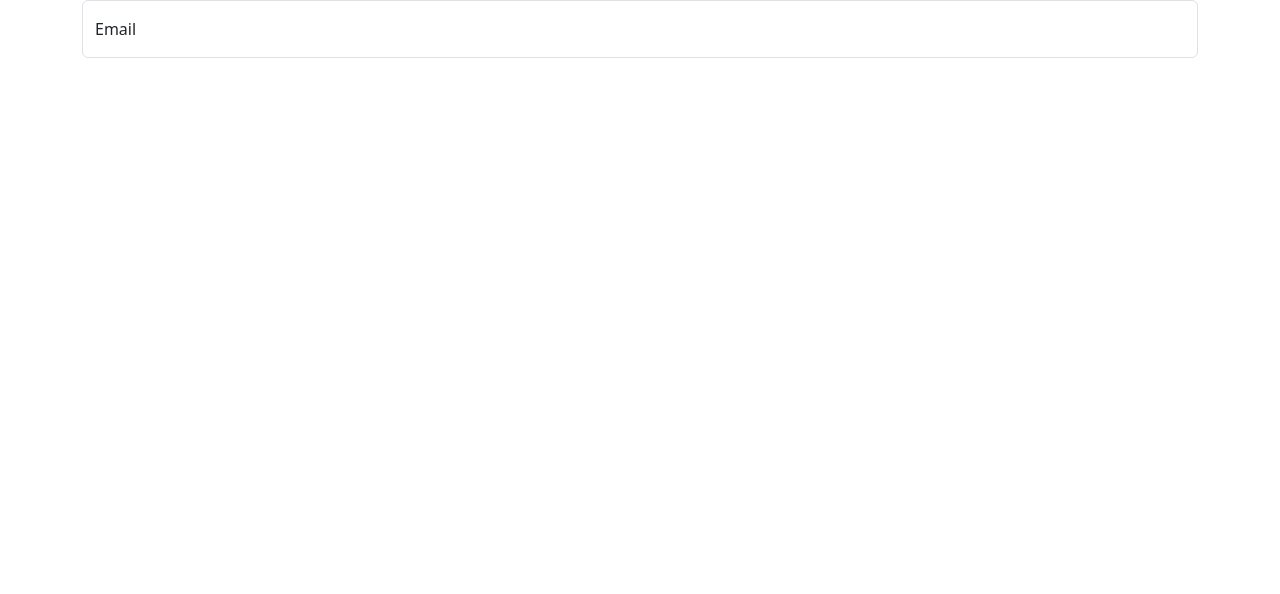
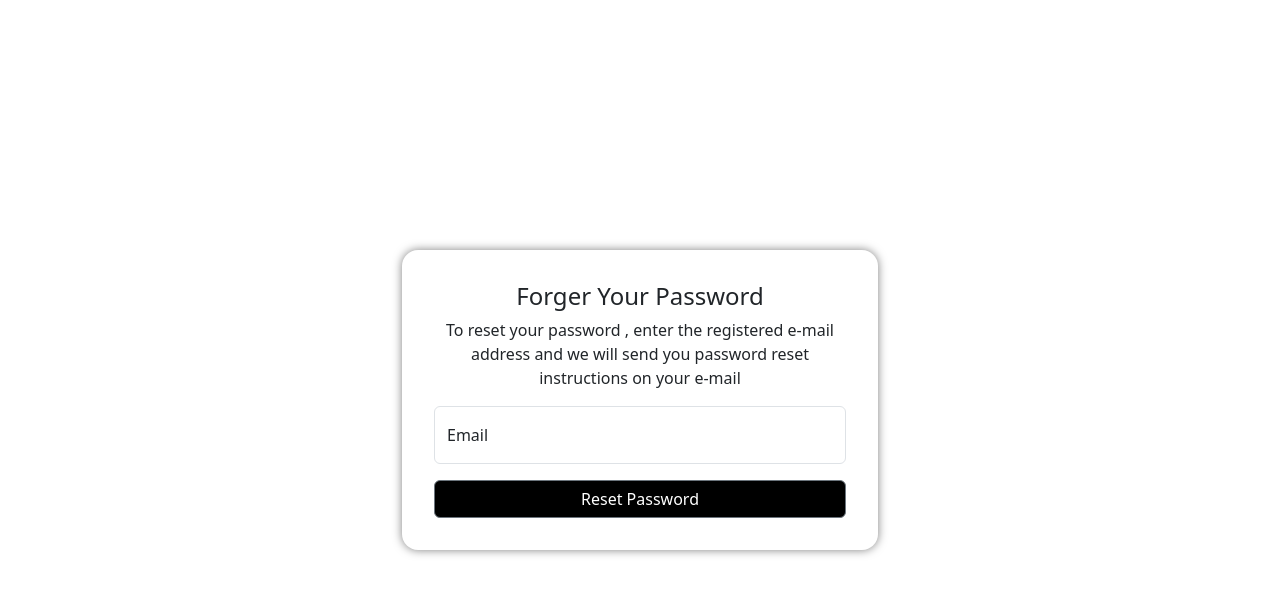
Before and after one commit to Gouravk73/ecommerce-app, a React (Create React App) app: page /passwordreset in a window 1280 px wide. Shown: the top 594 px of the page. Built offline with nearby package versions, Linux system fonts and the light colour scheme.

Commit message:
forget password logic

```diff
--- /dev/null
+++ b/src/api/forgetPassword.js
@@ -0,0 +1,20 @@
+export async function ForgetUserPassword(email){
+    const res=await fetch('https://identitytoolkit.googleapis.com/v1/accounts:sendOobCode?key=AIzaSyDJdvMNmrQvLhia1izyKqXsNOaYLgx7xCg',{
+        method: "POST",
+        body: JSON.stringify({
+            requestType:'PASSWORD_RESET',
+            email,
+        }),
+        headers: {
+            'content-type': 'application/json'
+        }
+    })
+    if(!res.ok){
+        const err=await res.json();
+         throw new Error('EMAIL_NOT_FOUND');
+
+    }
+    const data=await res.json();
+    return data;
+
+}
--- a/src/components/ForgetPassword.jsx
+++ b/src/components/ForgetPassword.jsx
@@ -1,14 +1,69 @@
 import React from 'react'
+import { useRef } from 'react';
+import { ForgetUserPassword } from '../api/forgetPassword';
+import { useState } from 'react';
+import{FiAlertCircle} from 'react-icons/fi'
 
 const ForgetPassword = () => {
+    const inputEmail=useRef(null);
+    const[isLoading,setLoading]=useState(false);
+    const[emailError,setEmailError]=useState(false);
+    const[emailErrorText,setEmailErrorText]=useState('');
+    const submitHandler = async(e) => {
+        e.preventDefault();
+        setEmailError(false);
+        setLoading(true);
+        const email=inputEmail.current.value;
+        console.log(email)
+        try {
+            const data=await ForgetUserPassword(email);
+            console.log(data)
+
+        } catch (error) {
+            console.log(error.message,'sas')
+            setEmailError(true);
+            setLoading(false);
+            setEmailErrorText(error.message.split('_').join(' '));
+            return;
+        }
+        setLoading(false);
+
+    }
   return (
-    <div className='container'>
-        <div>
-            <form action="">
+    <div className='container d-flex justify-content-center align-items-center vh-100 ' style={{maxWidth:'500px'}}>
+        <div style={{borderRadius:'1rem', boxShadow: ' 0 0 10px rgba(0, 0, 0, 0.5)',padding:'2rem '}}>
+            <form action="" onSubmit={submitHandler}>
+                <div className='col text-center' >
+                    <h4>Forger Your Password</h4>
+                    <p>To reset your password , enter the registered e-mail address
+                        and we will send you password reset instructions on your e-mail
+                    </p>
+                </div>
+                {emailError&&(<div style={{color:'#FF0000',fontSize:'1rem',padding:'5px 0'}}>
+                        <FiAlertCircle size={'1.2rem'}/> <span >{emailErrorText}</span></div>)}
+
                 <div className="form-floating mb-3">
-                    <input type="text" id='email' className='form-control' placeholder='abc@gmail.com' required/>
+                    <input
+                        type="text"
+                        id='email'
+                        className={`form-control ${emailError?'is-invalid':''}`}
+                        placeholder='abc@gmail.com'
+                        ref={inputEmail}
+                        required/>
                     <label htmlFor="email">Email</label>
                 </div>
+                {
+                    isLoading?(
+                        <button style={{width:'100%',background:'black'}} className='btn btn-secondary btn-block disabled'>
+                           Loading
+                        </button>
+                    ):(
+                        <button style={{width:'100%',background:'black'}} className='btn btn-secondary btn-block '>
+                            Reset Password
+                        </button>
+                )
+                }
+
             </form>
         </div>
     </div>
```
